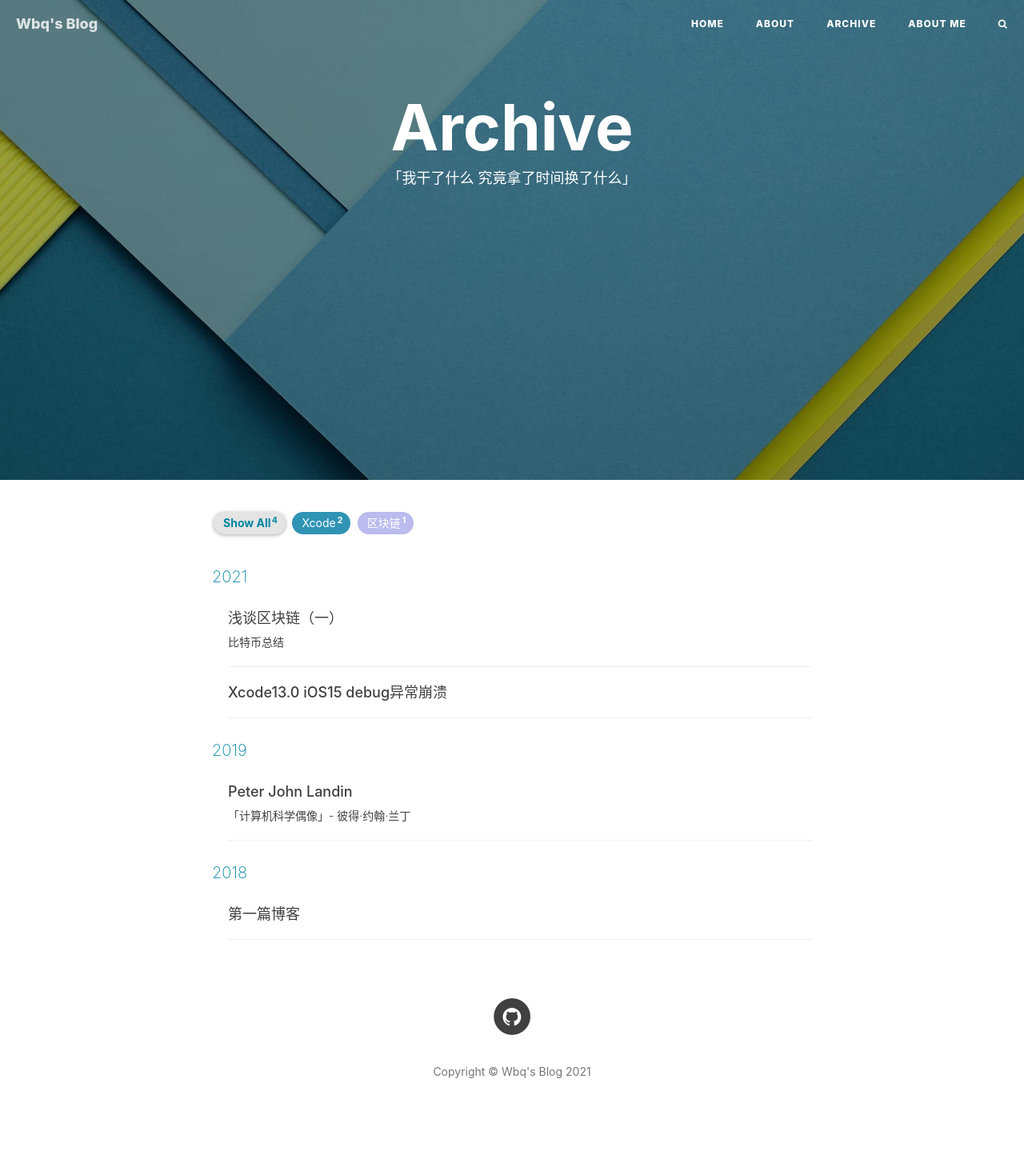
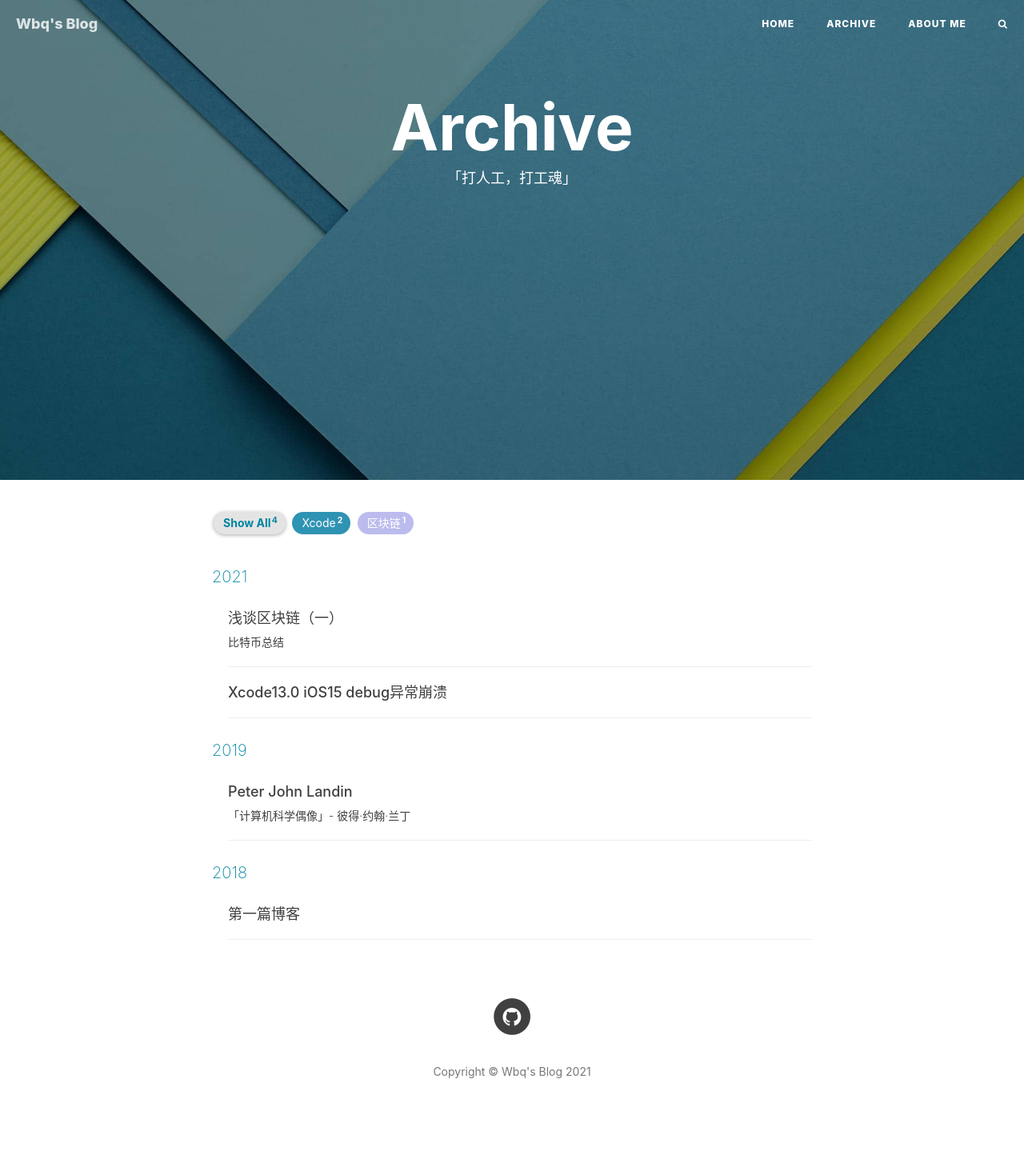
Before and after one commit to Wbqqqq/Wbqqqq.github.io, a Jekyll site: the page built from archive.html, in a window 1280 px wide. Shown: the whole page at 80% size. Built offline with Jekyll 4.4.1, drawn with Linux system fonts in a browser that asks for light colours; nearby versions of some CDN libraries; comment, search, counter and statistics services are not loaded.

Commit message:
修改readme

```diff
--- a/about.html
+++ b/about.html
@@ -1,4 +1,4 @@
----
+<!-- ---
 layout: page
 title: "About"
 description: "《你是我的梦想》"
@@ -44,4 +44,4 @@ multilingual: true
     })();
 </script>
 <!-- disqus 公共JS代码 end -->
-{% endif %}
+{% endif %} -->
--- a/archive.html
+++ b/archive.html
@@ -1,7 +1,7 @@
 ---
 title: Archive
 layout: default
-description: "「我干了什么 究竟拿了时间换了什么」"
+description: "「打人工，打工魂」"
 header-img: "img/tag-bg.jpg"
 ---
 
```
